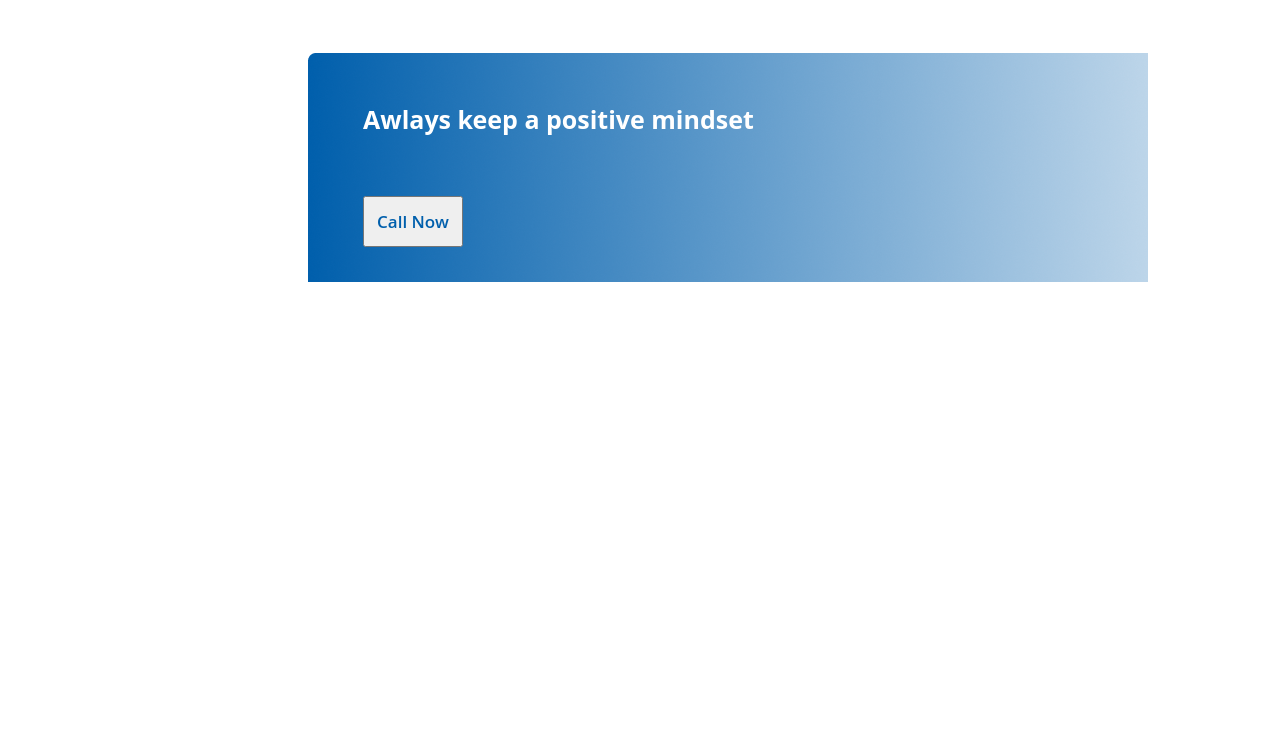
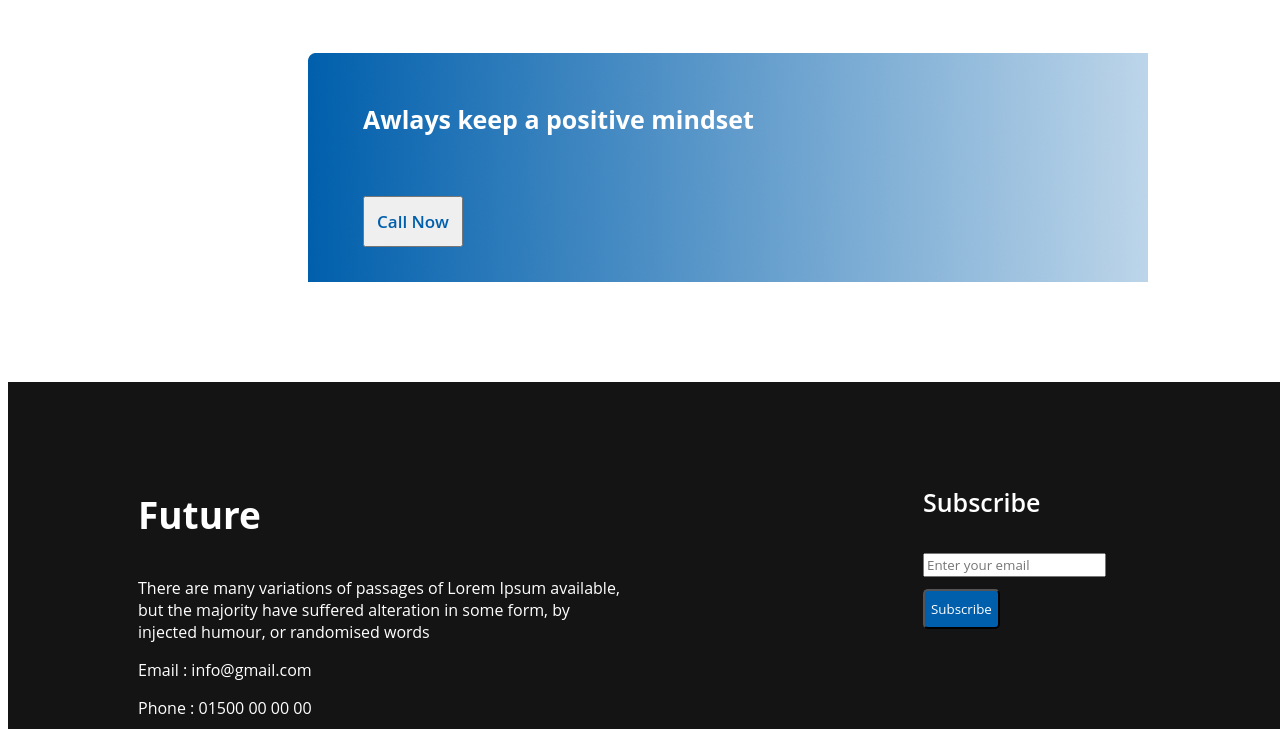
Before and after one commit to Mohibbullah07/first-assignment, a plain HTML site: page index.html in a window 1280 px wide. Shown: the part 2061-2790 px from the top of the page. Before the commit the page ends 2351 px from the top, so only its background shows below. Drawn offline with Linux system fonts and the light colour scheme.

Commit message:
added footer

```diff
--- a/index.html
+++ b/index.html
@@ -80,7 +80,26 @@
       </section>
     </main>
 
+  <footer class="future-footer">
+    <section class="footer-section">
+    <div class="footer-container-1">
+      <h3 class="footer-title">Future</h3>
+      <p class="footer-description">There are many variations of passages of Lorem Ipsum available, but the majority have suffered alteration in some form, by injected humour, or randomised words</p>
 
+      <p class="email">Email : info@gmail.com</p>
+      <p class="phone">Phone : 01500 00 00 00</p>
+      <img src="images/icons/fb.png" alt="">
+      <img src="images/icons/twitter.png" alt="">
+      <img src="images/icons/youtube.png" alt="">
+    </div>
+
+    <div class="footer-container-2">
+      <h4 id="subscribe-text">Subscribe</h4>
+      <input type="email" placeholder="Enter your email"><br>
+      <button class="sub-btn">Subscribe</button>
+    </div>
+  </section>
+  </footer>
 
 </body>
 </html>
--- a/styles/style.css
+++ b/styles/style.css
@@ -1,5 +1,5 @@
 /* heading styles */
-*{
+* {
     font-family: 'Open Sans', sans-serif;
 }
 
@@ -151,3 +151,71 @@ header {
     font-weight: 600;
     font-size: 17px;
 }
+
+
+/* footer styles */
+
+.footer-section {
+    display: flex;
+    width: 1370px;
+    height: 400px;
+    background: #151414;
+    margin-top: 100px;
+
+
+
+}
+
+
+.footer-title {
+    color: #FFFFFF;
+    font-weight: 700;
+    font-size: 37px;
+
+}
+
+.footer-description {
+    color: #FFFFFF;
+    font-weight: 400;
+    font-size: 16px;
+}
+
+.footer-container-1 {
+    width: 485px;
+    height: 250px;
+    margin-top: 70px;
+    margin-left: 130px;
+
+}
+
+.email {
+    color: #FFFFFF;
+    font-weight: 400;
+    font-size: 16px;
+}
+
+.phone {
+    color: #FFFFFF;
+    font-weight: 400;
+    font-size: 16px;
+}
+
+#subscribe-text {
+    color: #FFFFFF;
+    font-weight: 600;
+    font-size: 25px;
+}
+
+.footer-container-2 {
+    margin-top: 70px;
+    margin-left: 300px;
+}
+
+.sub-btn {
+    width: 180x;
+    height: 40px;
+    color: #FFFFFF;
+    margin-top: 12px;
+    background-color: #005FAC;
+    border-radius: 5px;
+}
```
